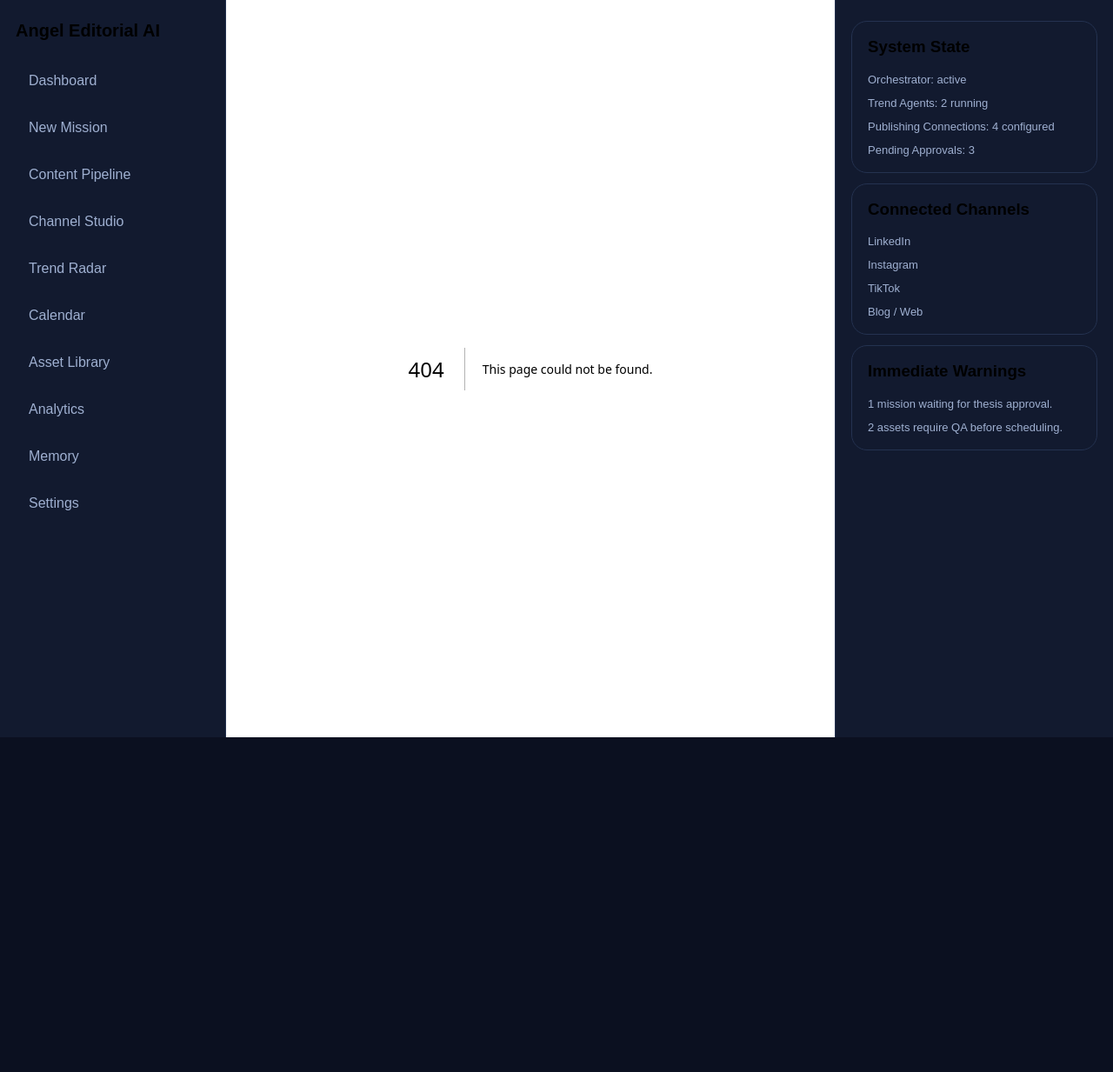
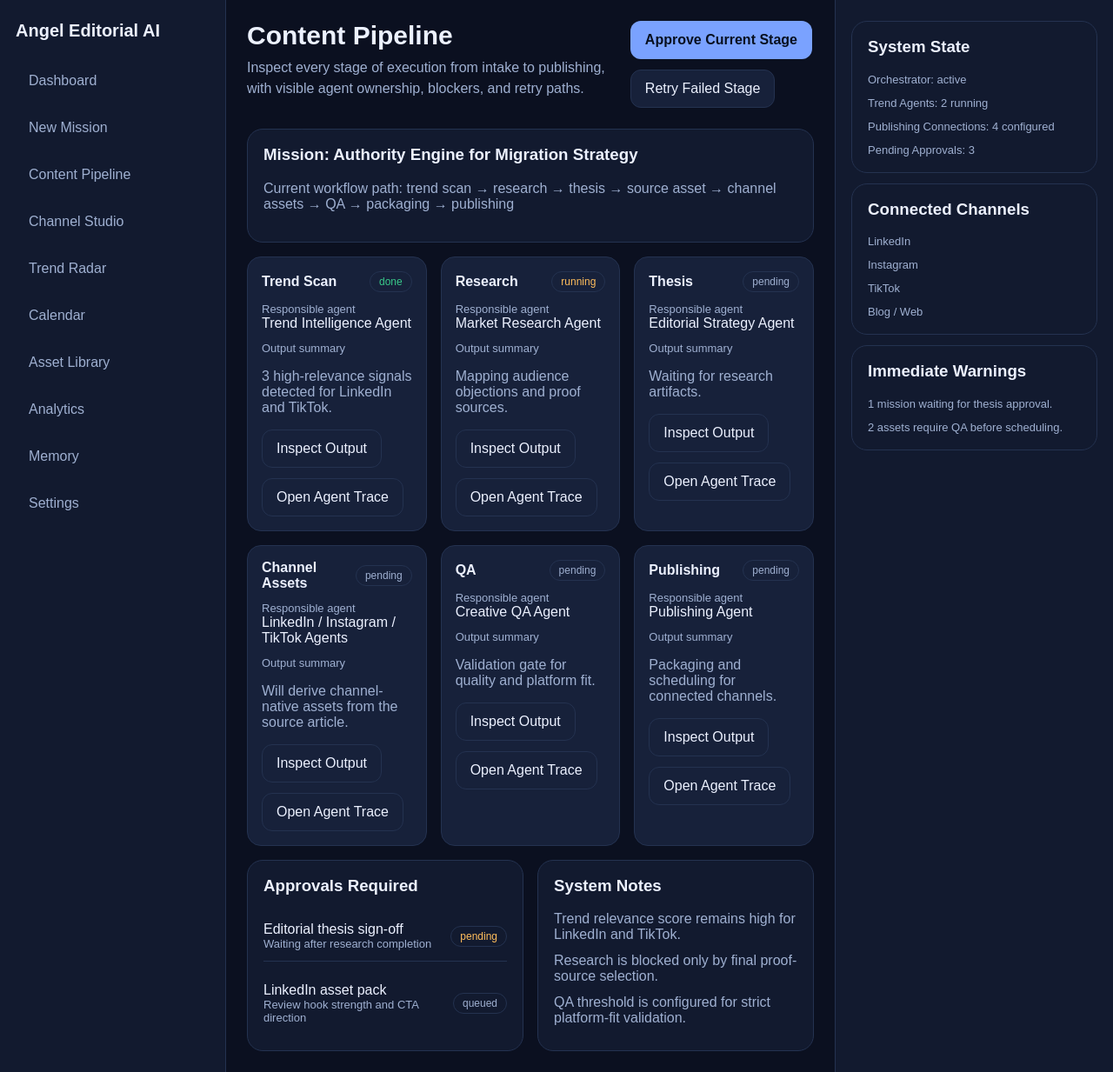
Before and after one commit to aegalindezarraiz/angel-editorialai, a Next.js app: page /content-pipeline in a window 1280 px wide. Before the commit this address had no page. Shown: the whole page at 87% size. Before the commit the page ends 848 px from the top, so only its background shows below. Built offline with nearby package versions, Linux system fonts and the light colour scheme.

Commit message:
Add content pipeline page

```diff
--- /dev/null
+++ b/app/content-pipeline/page.tsx
@@ -0,0 +1,75 @@
+import { PageHeader } from '@/components/page-header';
+import { pipelineSnapshot } from '@/mock-data/dashboard';
+import { statusBadgeClass } from '@/lib/utils';
+
+export default function ContentPipelinePage() {
+  return (
+    <div>
+      <PageHeader
+        title="Content Pipeline"
+        subtitle="Inspect every stage of execution from intake to publishing, with visible agent ownership, blockers, and retry paths."
+        actions={
+          <>
+            <button className="button primary">Approve Current Stage</button>
+            <button className="button">Retry Failed Stage</button>
+          </>
+        }
+      />
+
+      <div className="card">
+        <h3>Mission: Authority Engine for Migration Strategy</h3>
+        <p className="muted">Current workflow path: trend scan → research → thesis → source asset → channel assets → QA → packaging → publishing</p>
+      </div>
+
+      <div className="stage-board" style={{ marginTop: 16 }}>
+        {pipelineSnapshot.map((stage) => (
+          <div className="stage-card" key={stage.id}>
+            <div className="stage-meta">
+              <strong>{stage.title}</strong>
+              <span className={statusBadgeClass(stage.status)}>{stage.status}</span>
+            </div>
+            <div className="small muted">Responsible agent</div>
+            <div style={{ marginBottom: 12 }}>{stage.agent}</div>
+            <div className="small muted">Output summary</div>
+            <p className="muted">{stage.summary}</p>
+            <div className="button-row">
+              <button className="button">Inspect Output</button>
+              <button className="button">Open Agent Trace</button>
+            </div>
+          </div>
+        ))}
+      </div>
+
+      <div className="card-grid" style={{ marginTop: 16 }}>
+        <div className="card span-6">
+          <h3>Approvals Required</h3>
+          <div className="stack">
+            <div className="list-row">
+              <div>
+                <div>Editorial thesis sign-off</div>
+                <div className="muted small">Waiting after research completion</div>
+              </div>
+              <span className="badge warning">pending</span>
+            </div>
+            <div className="list-row">
+              <div>
+                <div>LinkedIn asset pack</div>
+                <div className="muted small">Review hook strength and CTA direction</div>
+              </div>
+              <span className="badge">queued</span>
+            </div>
+          </div>
+        </div>
+
+        <div className="card span-6">
+          <h3>System Notes</h3>
+          <div className="stack muted">
+            <span>Trend relevance score remains high for LinkedIn and TikTok.</span>
+            <span>Research is blocked only by final proof-source selection.</span>
+            <span>QA threshold is configured for strict platform-fit validation.</span>
+          </div>
+        </div>
+      </div>
+    </div>
+  );
+}
```
